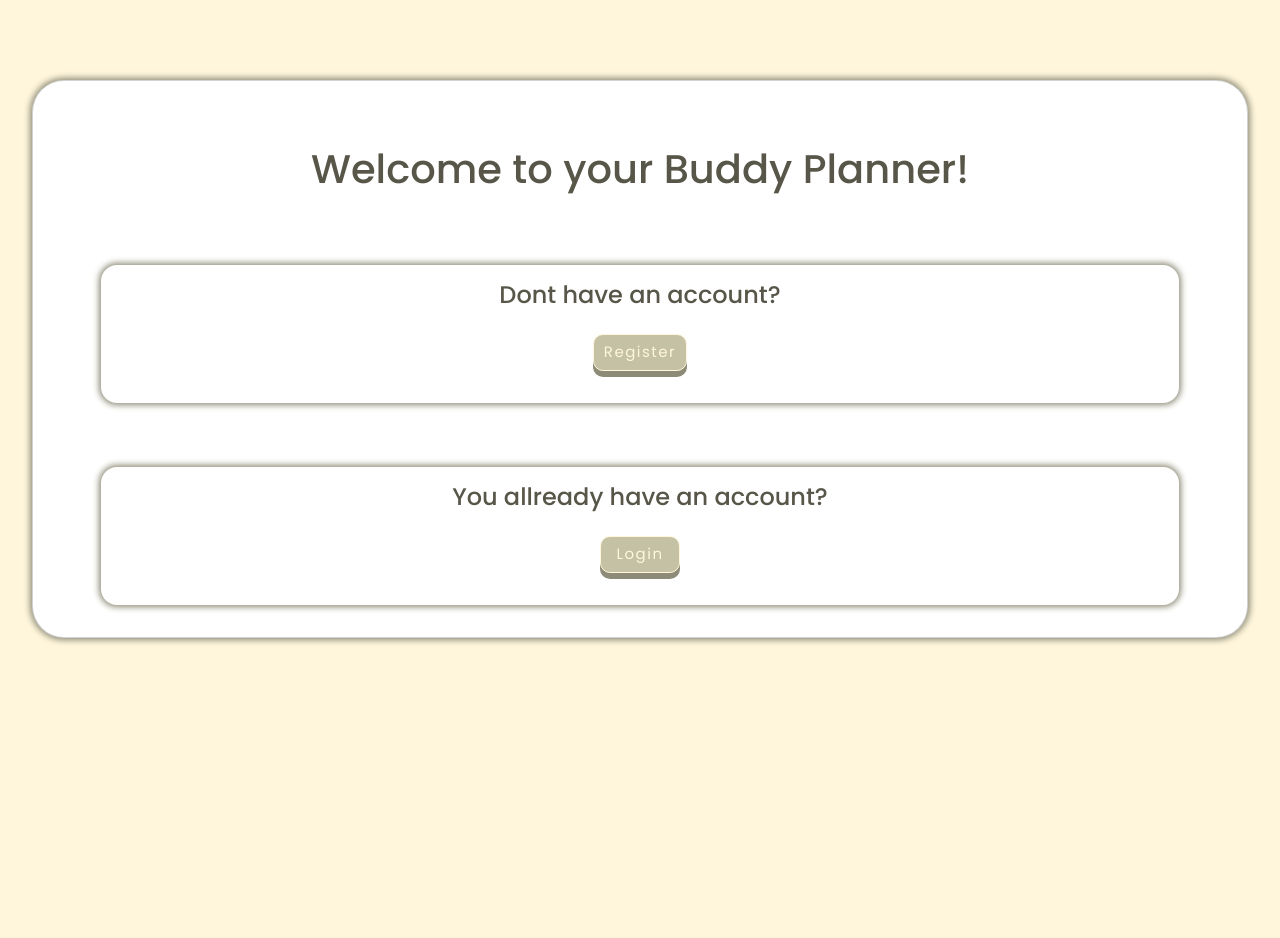
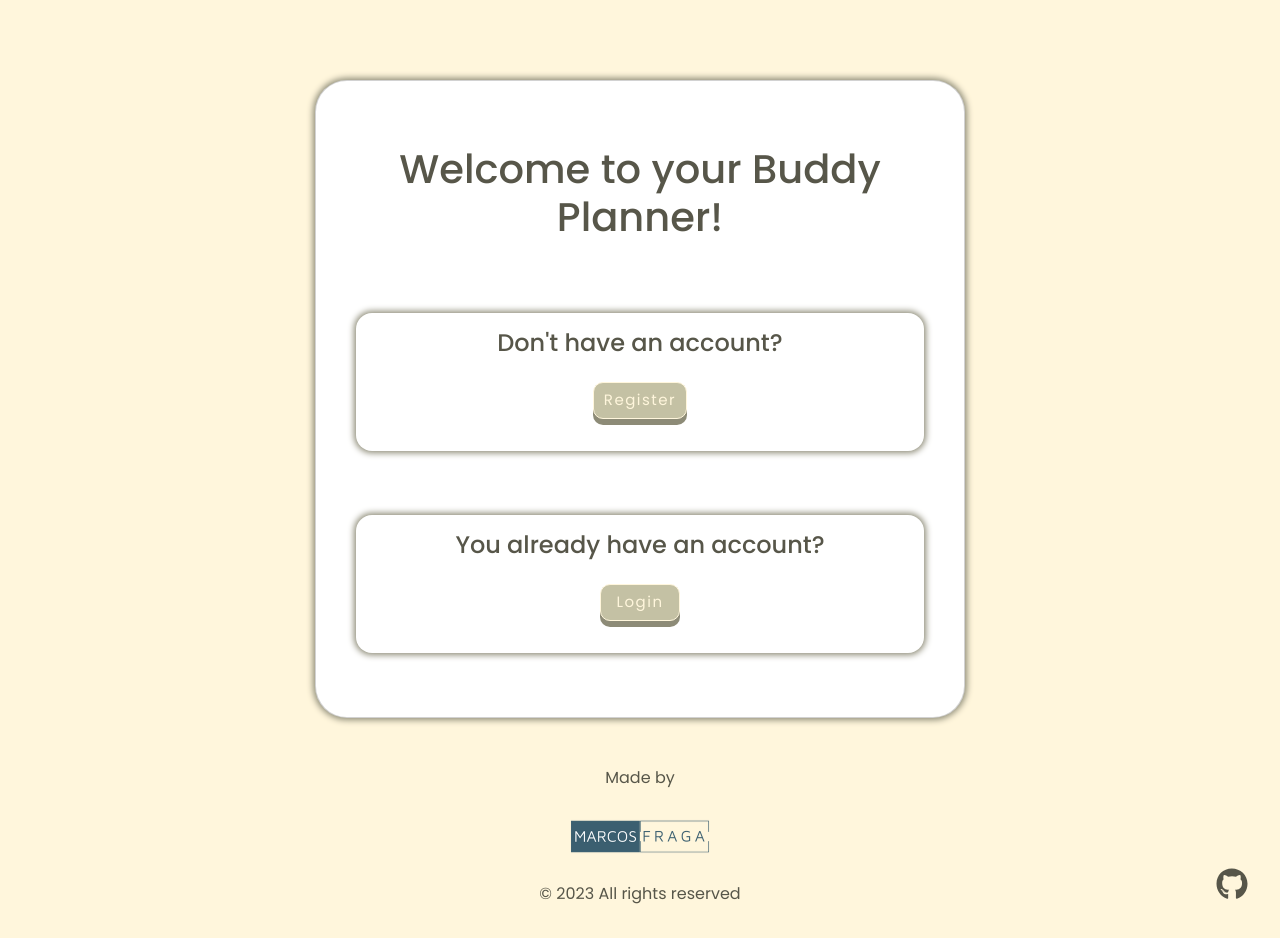
Before and after one commit to SOCRAMBLLE/Pet-Buddy-Wellness-Planner, a React (Create React App) app: page / in a window 1280 px wide. Before the commit the page ends 800 px from the top, so only its background shows below. Built offline with nearby package versions, Linux system fonts and the light colour scheme.

Commit message:
Added a Cert section to the bottom of page and back buttons to some pages

```diff
--- a/src/components/Card.css
+++ b/src/components/Card.css
@@ -9,3 +9,10 @@
   align-items: center;
   justify-content: center;
 }
+
+
+@media (min-width: 700px) {
+  .card {
+    max-width: 650px;
+  }
+}
--- /dev/null
+++ b/src/components/Cert.css
@@ -0,0 +1,43 @@
+/* color palette
+#FFC6AC
+#FFF6DC
+#C4C1A4 #8d8b77 #575649
+#9E9FA5
+*/
+
+.certContainer {
+    margin: 1rem 0;
+    position: relative;
+    width: 100%;
+    bottom: 0;
+    padding-top: 2rem;
+    display: flex;
+    flex-direction: column;
+    align-items: center;
+    justify-content: center;
+}
+
+.certContainer .MFLogo {
+    width: 150px;
+    margin-bottom: 1rem;
+}
+
+.certContainer .MFLogo img {
+    width: 100%;
+}
+
+.certContainer .gitHubL {
+    position: absolute;
+    bottom: 0;
+    right: 0;
+    color: #575649;
+    font-size: 2rem;
+    margin: 0 2rem 1rem 0;
+    transition: all 0.2s ease-in;
+}
+
+.certContainer .gitHubL:hover {
+    color: #C4C1A4;
+    transform: scale(1.2);
+    filter: drop-shadow(0px 0px 2px rgba(87, 86, 73, 1));
+}
--- /dev/null
+++ b/src/components/Cert.js
@@ -0,0 +1,25 @@
+import MFLogo from "./images/MARCOS B.png";
+import "./Cert.css";
+import { FaGithub } from "react-icons/fa";
+
+const Cert = () => {
+  return (
+    <div className="certContainer">
+      <p>Made by</p>
+      <a className="MFLogo" href="https://marcosfraga.ch" target="_blank" rel="noreferrer">
+        <img src={MFLogo} alt="Marcos Fraga Logo"></img>
+      </a>
+      <p>© 2023 All rights reserved</p>
+      <a
+        className="gitHubL"
+        href="https://github.com/SOCRAMBLLE/Pet-Buddy-Wellness-Planner"
+        target="_blank"
+        rel="noreferrer"
+      >
+        <FaGithub />
+      </a>
+    </div>
+  );
+};
+
+export default Cert;
--- a/src/pages/Dashboard.js
+++ b/src/pages/Dashboard.js
@@ -1,13 +1,17 @@
 import Card from "../components/Card"
+import Cert from "../components/Cert";
 
 
 
 
 const Dashboard = () => {
     return(
+        <>
         <Card>
             <h1>DASHBOARD!</h1>
         </Card>
+        <Cert />
+        </>
     )
 }
 
--- a/src/pages/HomePage.css
+++ b/src/pages/HomePage.css
@@ -1,6 +1,7 @@
 .homepageCard {
     margin-top: 5rem;
     gap: 4rem;
+    padding-bottom: 4rem;
 }
 
 .homepageCard h1 {
--- a/src/pages/HomePage.js
+++ b/src/pages/HomePage.js
@@ -1,22 +1,25 @@
 import Card from "../components/Card";
 import "./HomePage.css";
 import ButtonLink from "../components/ButtonLink";
+import Cert from "../components/Cert";
 
 const HomePage = () => {
-
-
   return (
+    <>
       <Card className="homepageCard">
         <h1>Welcome to your Buddy Planner!</h1>
         <div>
-        <h4>Dont have an account?</h4>
+          <h4>Don't have an account?</h4>
           <ButtonLink to="/register">Register</ButtonLink>
         </div>
         <div>
-        <h4>You allready have an account?</h4>
+          <h4>You already have an account?</h4>
           <ButtonLink to="/login">Login</ButtonLink>
         </div>
       </Card>
+
+      <Cert />
+    </>
   );
 };
 
--- a/src/pages/LoginPage.css
+++ b/src/pages/LoginPage.css
@@ -29,3 +29,23 @@
   z-index: 0;
   opacity: 1;
 }
+
+.wrongUserPass {
+  position: absolute;
+  display: flex;
+  flex-direction: column;
+  align-items: center;
+  justify-content: center;
+  gap: 1rem;
+  background-color: #fff6dc;
+  width: 100%;
+  height: 100%;
+  opacity: 0;
+  z-index: -1;
+  transition: all 0.4s ease;
+}
+
+.wrongUserPass.show {
+  z-index: 0;
+  opacity: 1;
+}
--- a/src/pages/LoginPage.js
+++ b/src/pages/LoginPage.js
@@ -3,12 +3,14 @@ import axios from "axios";
 import Card from "../components/Card";
 import "./LoginPage.css";
 import ButtonLink from "../components/ButtonLink";
+import Cert from "../components/Cert";
 
 
 const LoginPage = () => {
   const [username, setUsername] = useState("");
   const [password, setPassword] = useState("");
   const [loggedIn, setLoggedIn] = useState(false);
+  const [wrongData, setWrongData] = useState(false)
 
   const handleSubmit = async (event) => {
     event.preventDefault();
@@ -26,6 +28,7 @@ const LoginPage = () => {
         setLoggedIn(true);
         console.log("Login successful")
       } else {
+        setWrongData(true);
         console.log("Invalid username or password");
       }
     } catch (error) {
@@ -34,6 +37,7 @@ const LoginPage = () => {
   };
 
   return (
+    <>
     <Card className="loginForm">
       <h1>Good to see you again!</h1>
       <h4>Login to enter</h4>
@@ -59,12 +63,21 @@ const LoginPage = () => {
         </label>
         <br />
         <button type="submit">Login</button>
+        <br />
+        <ButtonLink to="/">Go Back</ButtonLink>
       </form>
       <Card className={`loginSuccessDiv ${loggedIn ? "show" : ""}`}>
         <h2>Login successful</h2>
         <ButtonLink to="/dashboard">Continue to Dashboard</ButtonLink>
       </Card>
+      <Card className={`wrongUserPass ${wrongData ? "show" : ""}`}>
+        <h2>Wrong Username or Password</h2>
+        <button onClick={() => setWrongData(false)}>Go Back</button>
+      </Card>
     </Card>
+    <Cert />
+    </>
+
   );
 };
 
--- a/src/pages/PetRegister.js
+++ b/src/pages/PetRegister.js
@@ -4,6 +4,7 @@ import Card from "../components/Card";
 import "./PetRegister.css";
 import { FaDog, FaCat } from "react-icons/fa6";
 import ButtonLink from "../components/ButtonLink";
+import Cert from "../components/Cert";
 
 const PetRegister = () => {
   const [petType, setPetType] = useState("");
@@ -72,6 +73,7 @@ const PetRegister = () => {
   };
 
   return (
+    <>
     <Card className="createUserForm">
       <h1>Register Your Buddy</h1>
       <form onSubmit={handleSubmit}>
@@ -131,6 +133,8 @@ const PetRegister = () => {
         </label>
         <br />
         <button type="submit">Register Buddy</button>
+        <br />
+        <ButtonLink to="/">Go Back</ButtonLink>
       </form>
 
       <Card className={`successModal ${successPage ? "show" : ""}`}>
@@ -145,6 +149,8 @@ const PetRegister = () => {
         </button>
       </Card>
     </Card>
+    <Cert />
+    </>
   );
 };
 
```
Also changed, not shown: src/components/images/MARCOS B.png (added), src/components/images/MARCOS W.png (added). Lines whose indentation alone changed are shown as unchanged.
